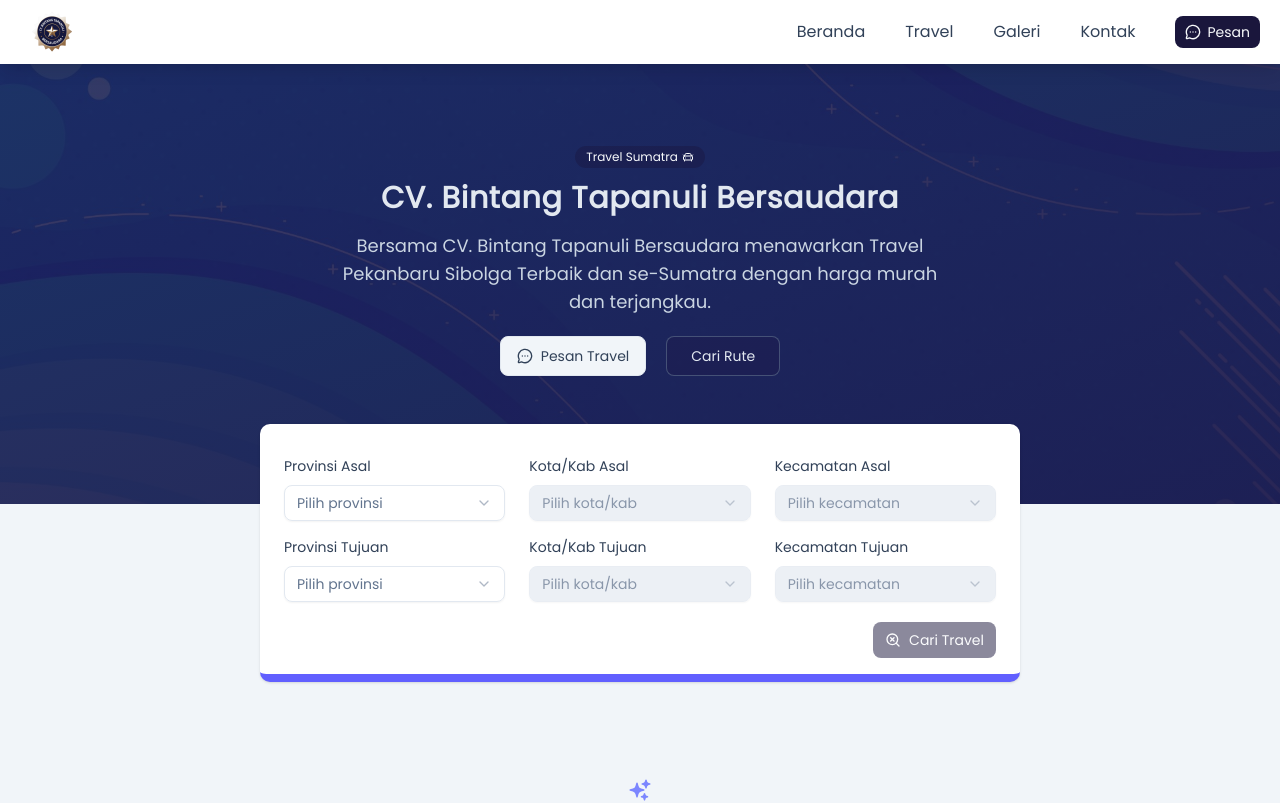
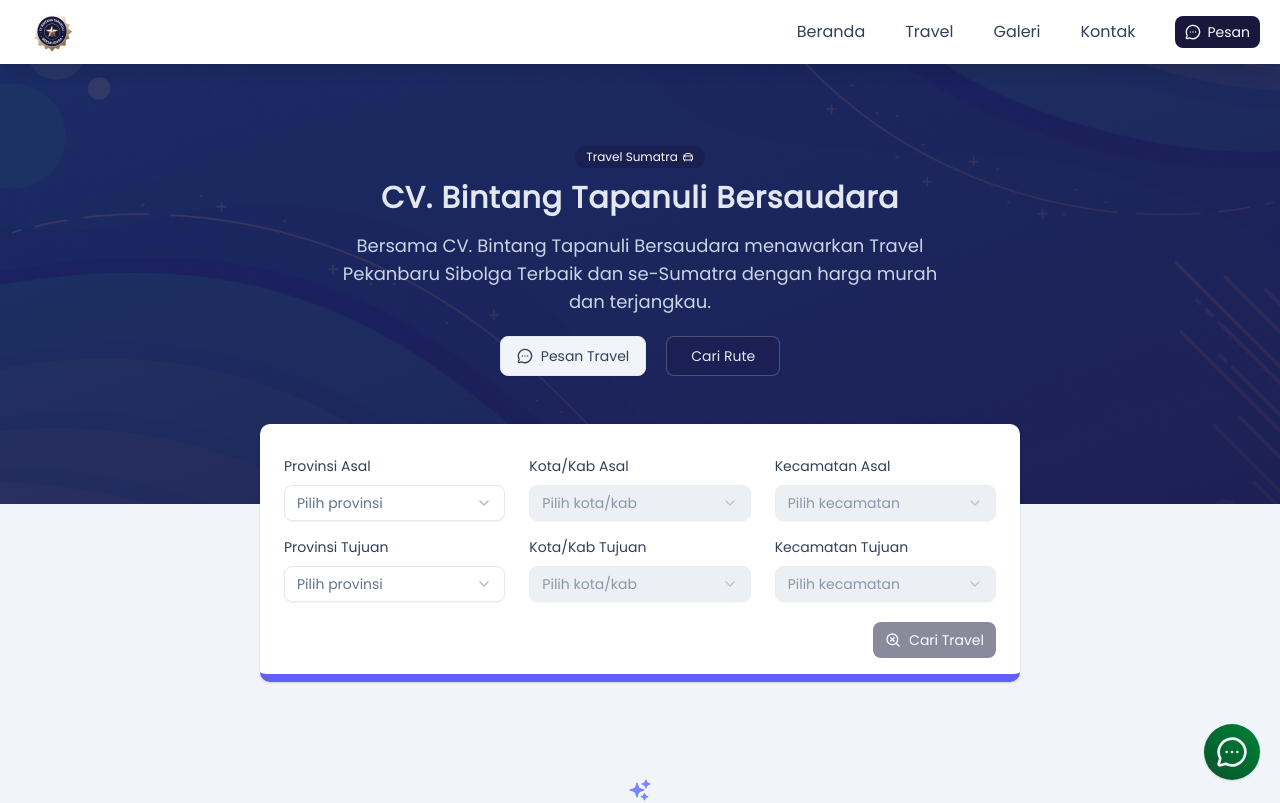
Before and after one commit to jasa-web-2000/bintangtapanulibersaudara.com, a Next.js app: page / in a window 1280 px wide. Shown: the top 803 px of the page. Built offline with nearby package versions, Linux system fonts and the light colour scheme.

Commit message:
malas ngoding, paham 🖐

```diff
--- a/src/components/Footer.tsx
+++ b/src/components/Footer.tsx
@@ -56,6 +56,12 @@
             {/* Kontak */}
             <div className="sm:col-span-1 md:col-span-4">
               <h3 className="light">Kontak</h3>
+              <Link
+                className="bg-gradient-to-bl hover:from-green-600 hover:to-green-800 from-green-700 to-green-900 rounded-full fixed right-5 bottom-5 p-3 shadow z-[999] hover:rotate-12 duration-300"
+                href={whatsapp()}
+                title="whatsapp">
+                <MessageCircleMore className="text-slate-50 w-8 h-8" />
+              </Link>
               <div className="footerList">
                 {contactItem.map((item, index) => (
                   <Link
```
